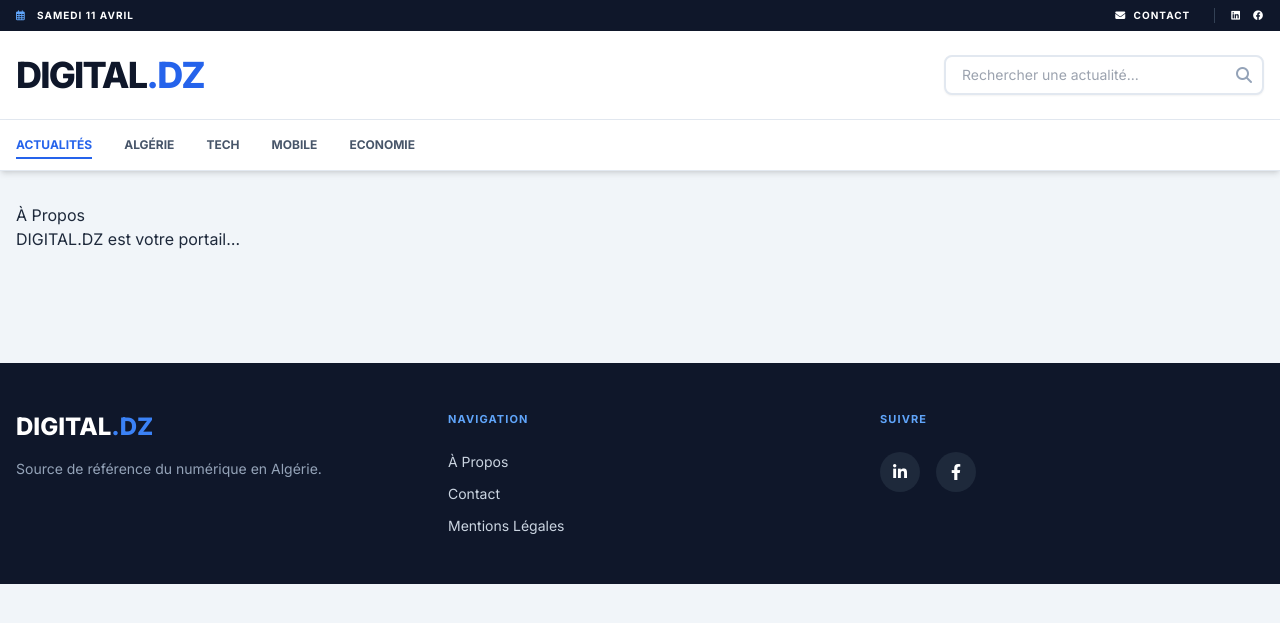
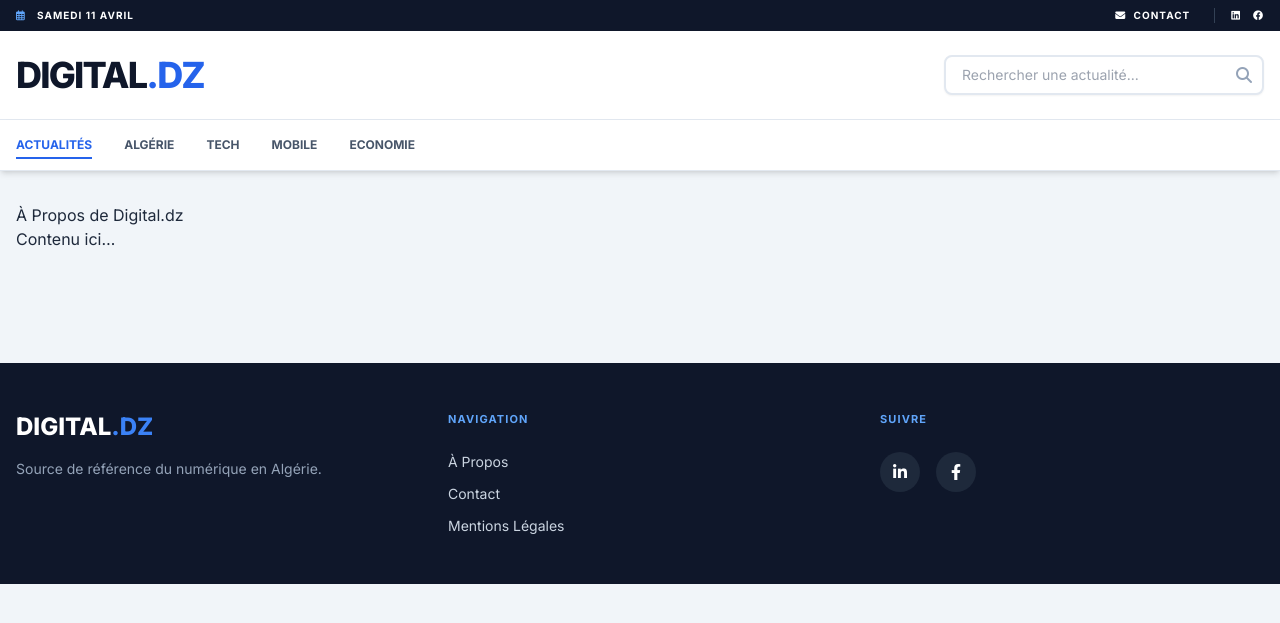
Before and after one commit to bastaps/Basta-InfosTech, a Jekyll site: the page built from about.md, in a window 1280 px wide. Shown: the top 623 px of the page. Built offline with Jekyll 4.4.1, drawn with Linux system fonts in a browser that asks for light colours; nearby versions of some CDN libraries.

Commit message:
Update about.md

```diff
--- a/about.md
+++ b/about.md
@@ -3,5 +3,5 @@ layout: default
 title: À Propos
 permalink: /about
 ---
-# À Propos
-DIGITAL.DZ est votre portail...
+# À Propos de Digital.dz
+Contenu ici...
```
